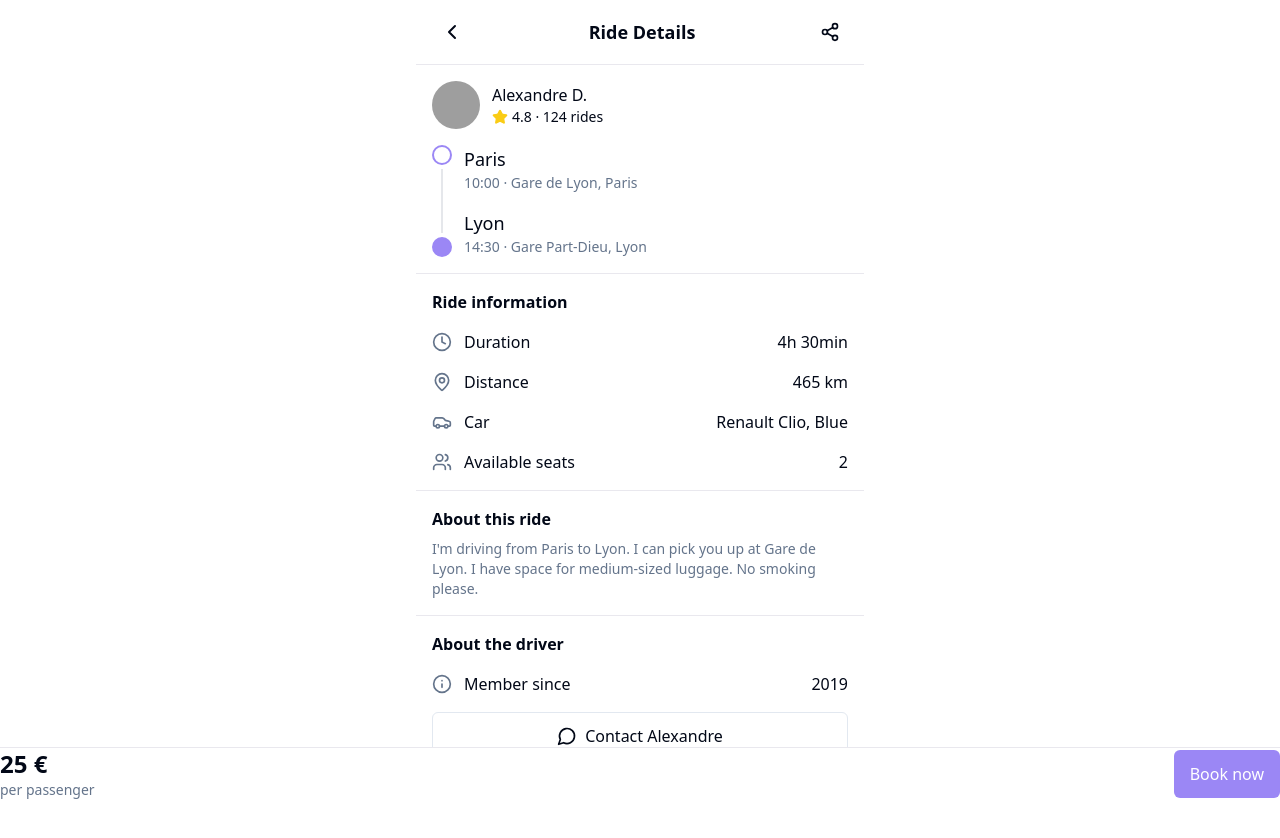
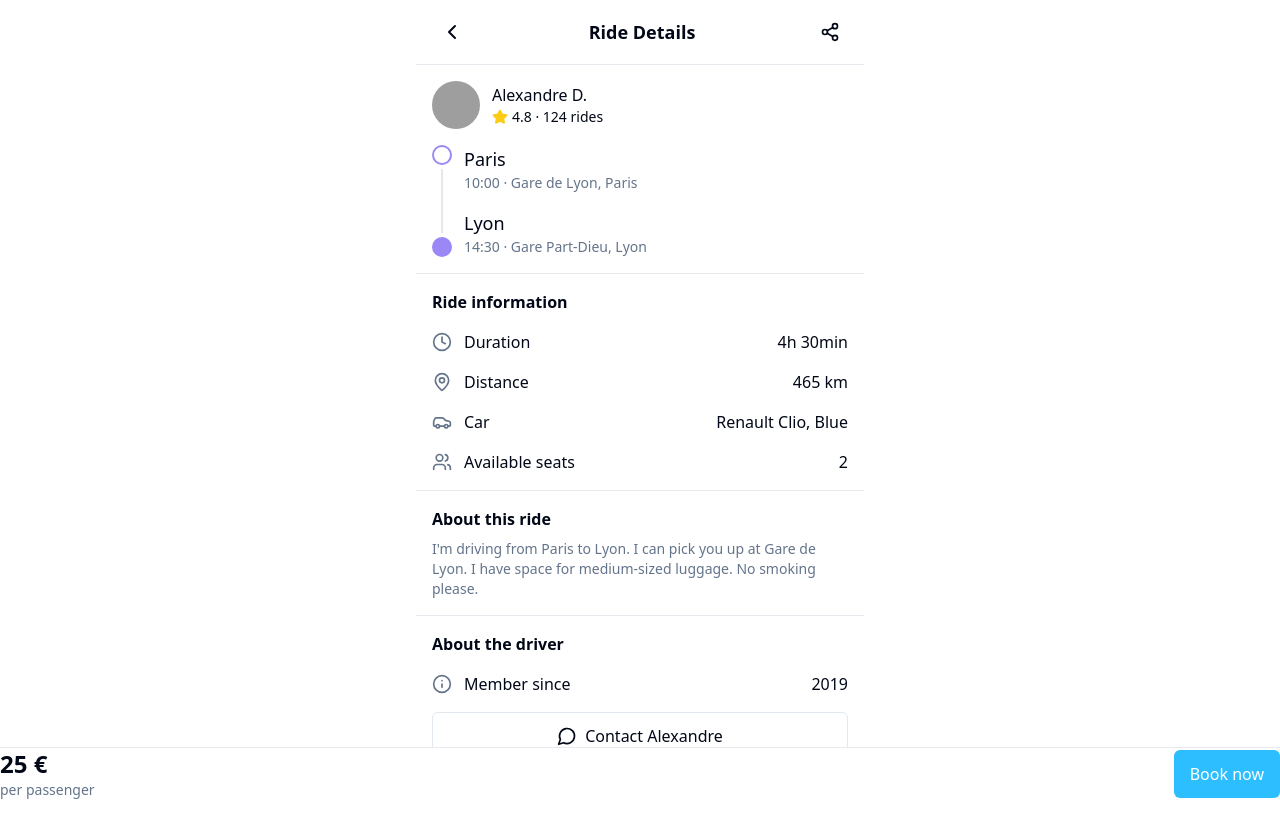
Before and after one commit to Sulaiman2211khan/ridesharemobileapp, a React (Vite) app: page /ride/1 in a window 1280 px wide. Shown: the top 838 px of the page. Built offline with nearby package versions, Linux system fonts and the light colour scheme; grey boxes are pictures that could not be loaded.

Commit message:
Update button color
Use button color #2DBEFF.

```diff
--- a/src/pages/RideDetailsPage.tsx
+++ b/src/pages/RideDetailsPage.tsx
@@ -216,7 +216,7 @@ const RideDetailsPage = () => {
           </div>
           <ButtonMobile
             onClick={() => setShowBookingDialog(true)}
-            className="bg-blabla hover:bg-blabla/90"
+            className="bg-[#2DBEFF] hover:bg-[#2DBEFF]/90 text-white"
           >
             Book now
           </ButtonMobile>
@@ -277,7 +277,7 @@ const RideDetailsPage = () => {
               <ButtonMobile variant="outline" onClick={() => setShowBookingDialog(false)}>
                 Cancel
               </ButtonMobile>
-              <ButtonMobile className="bg-blabla hover:bg-blabla/90" onClick={handleBook}>
+              <ButtonMobile className="bg-[#2DBEFF] hover:bg-[#2DBEFF]/90 text-white" onClick={handleBook}>
                 Confirm booking
               </ButtonMobile>
             </div>
```
